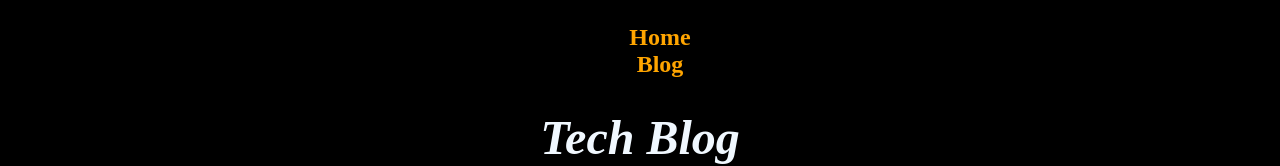
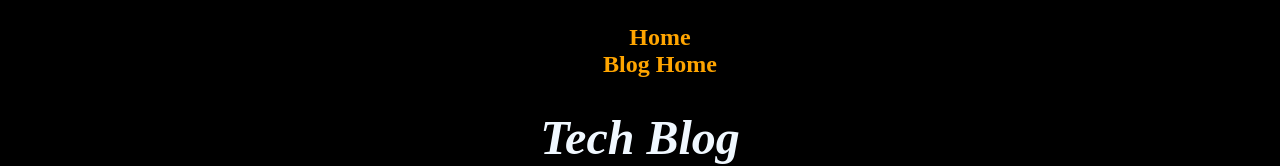
Before and after one commit to sait-wbdv/scavengit-game, a plain HTML site: page blog.html in a window 1280 px wide. Shown: the top 166 px of the page. Drawn offline with Linux system fonts and the light colour scheme.

Commit message:
updated blog link text

```diff
--- a/blog.html
+++ b/blog.html
@@ -14,7 +14,7 @@
   <nav>
     <ul>
       <li><a href="index.html">Home</a></li>
-      <li><a href="blog.html">Blog</a></li>
+      <li><a href="blog.html">Blog Home</a></li>
     </ul>
   </nav>
   <main>
```
